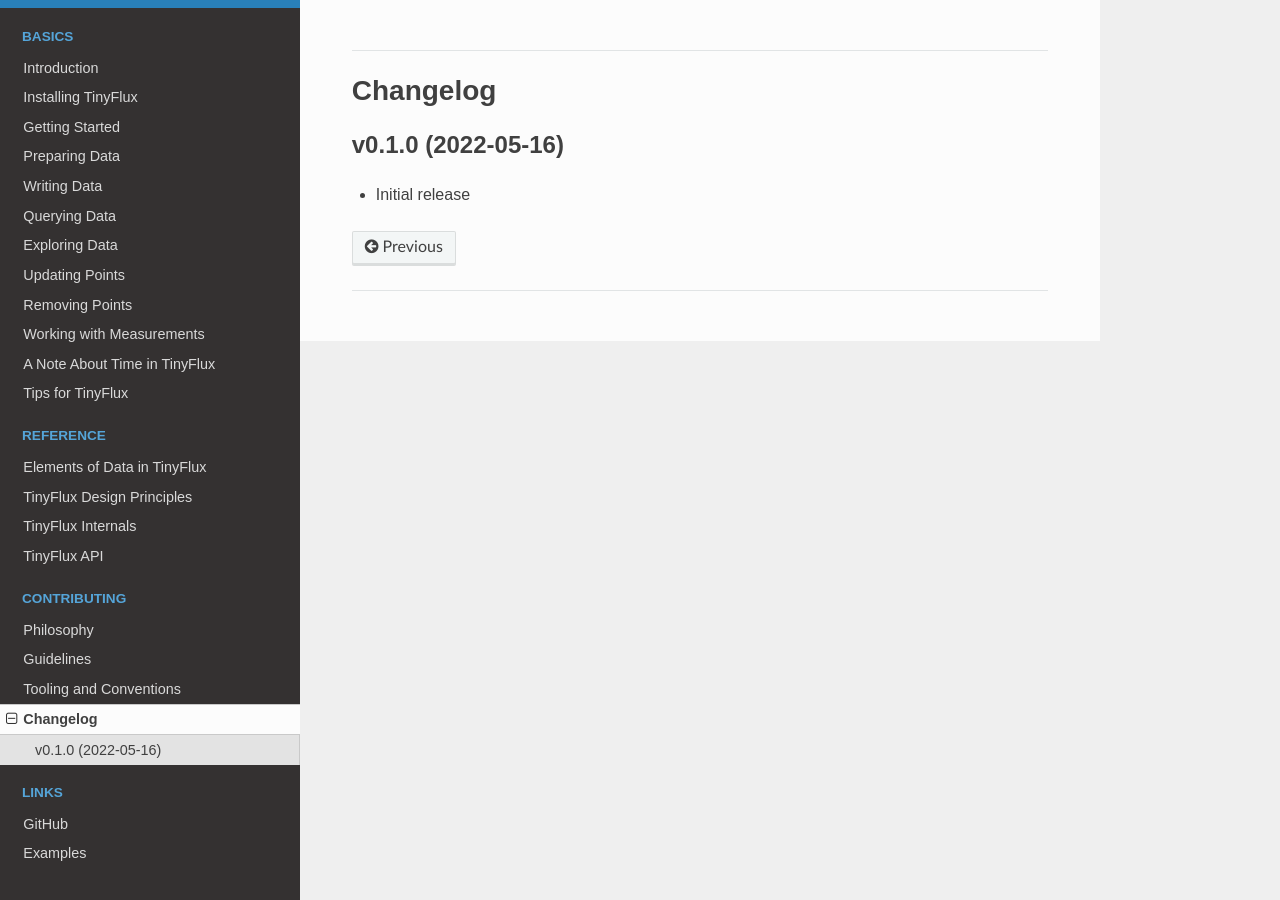
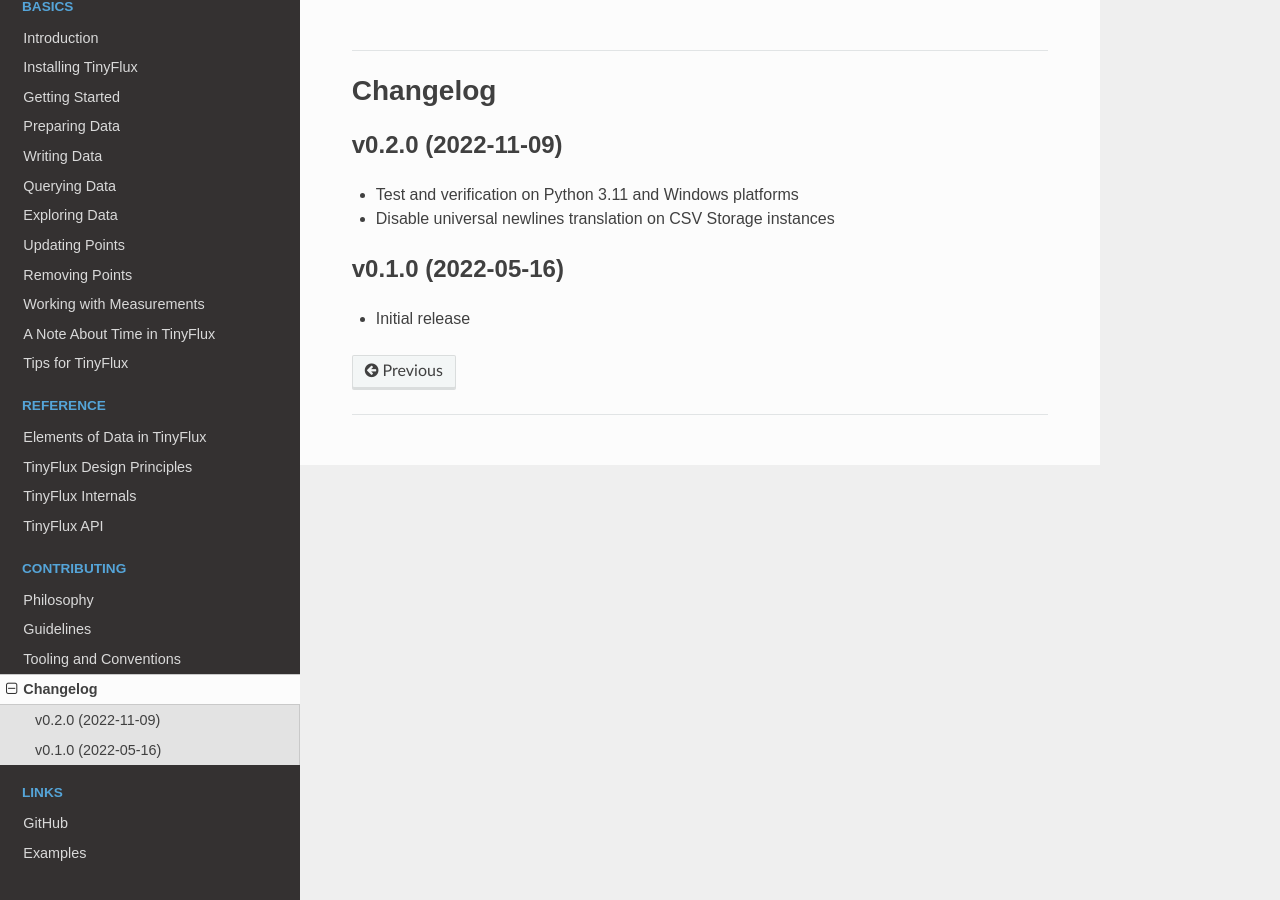
Before and after one commit to citrusvanilla/tinyflux, a Sphinx documentation site: the page built from docs/source/changelog.rst, in a window 1280 px wide. Built offline with Sphinx 7.4.7 and the Read the Docs theme 2.0.0, drawn with Linux system fonts in a browser that asks for light colours.

Commit message:
update READMD

```diff
--- a/README.rst
+++ b/README.rst
@@ -10,7 +10,7 @@
 ***********
 
 - `Example Code Snippets`_
-- `Full Example Notebooks and Scrips <https://github.com/citrusvanilla/tinyflux/tree/master/examples>`_
+- `Full Example Notebooks and Scripts <https://github.com/citrusvanilla/tinyflux/tree/master/examples>`_
 - `Documentation <http://tinyflux.readthedocs.org/>`_
 - `Changelog <https://tinyflux.readthedocs.io/en/latest/changelog.html>`_
 - `Contributing`_
--- a/docs/source/changelog.rst
+++ b/docs/source/changelog.rst
@@ -1,5 +1,12 @@
 Changelog
 =========
+
+v0.2.0 (2022-11-09)
+^^^^^^^^^^^^^^^^^^^
+
+* Test and verification on Python 3.11 and Windows platforms
+* Disable universal newlines translation on CSV Storage instances
+
 
 v0.1.0 (2022-05-16)
 ^^^^^^^^^^^^^^^^^^^
```
